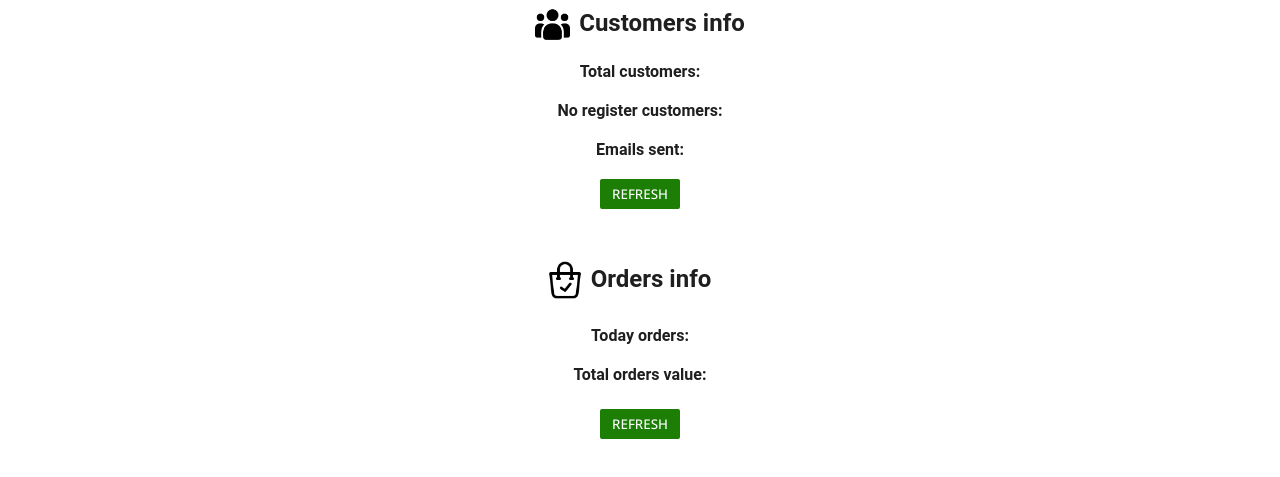
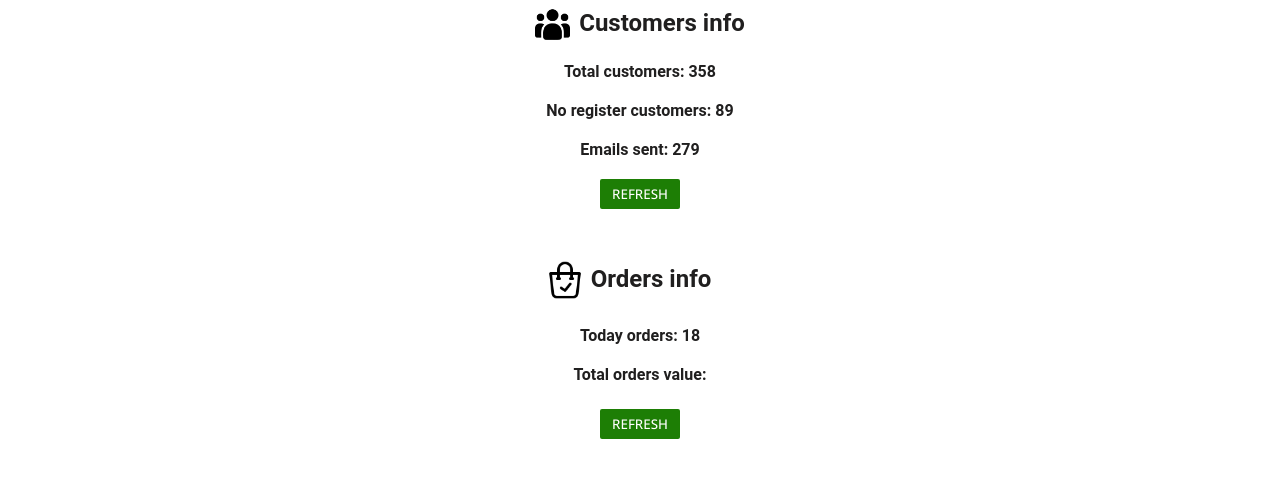
Before and after one commit to pontiggia/freddo-api, a plain HTML site: page src/client/index.html in a window 1280 px wide. Shown: the part 85-562 px from the top of the page. Drawn offline with nearby package versions, Linux system fonts and the light colour scheme.

Commit message:
add demo info

```diff
--- a/src/client/index.html
+++ b/src/client/index.html
@@ -47,13 +47,13 @@
             </div>
             <div class="customer__data">
                 <div class="customer__data__item">
-                    <h4>Total customers:</h4>
+                    <h4>Total customers: <span class="green__span">358</span></h4>
                 </div>
                 <div class="customer__data__item">
-                    <h4>No register customers:</h4>
+                    <h4>No register customers: <span class="red__span">89</span></h4>
                 </div>
                 <div class="customer__data__item">
-                    <h4>Emails sent:</h4>
+                    <h4>Emails sent: <span id="a" class="green__span">279</span></h4>
                 </div>
             </div>
             <div class="refresh__customer">
@@ -69,7 +69,7 @@
             </div>
             <div class="order__data">
                 <div class="order__data__item">
-                    <h4>Today orders:</h4>
+                    <h4>Today orders: <span class="green__span">18</span></h4>
                 </div>
                 <div class="order__data__item">
                     <h4>Total orders value:</h4>
@@ -82,6 +82,5 @@
             </div>
         </div>
     </div>
-
 </body>
 </html>
```
